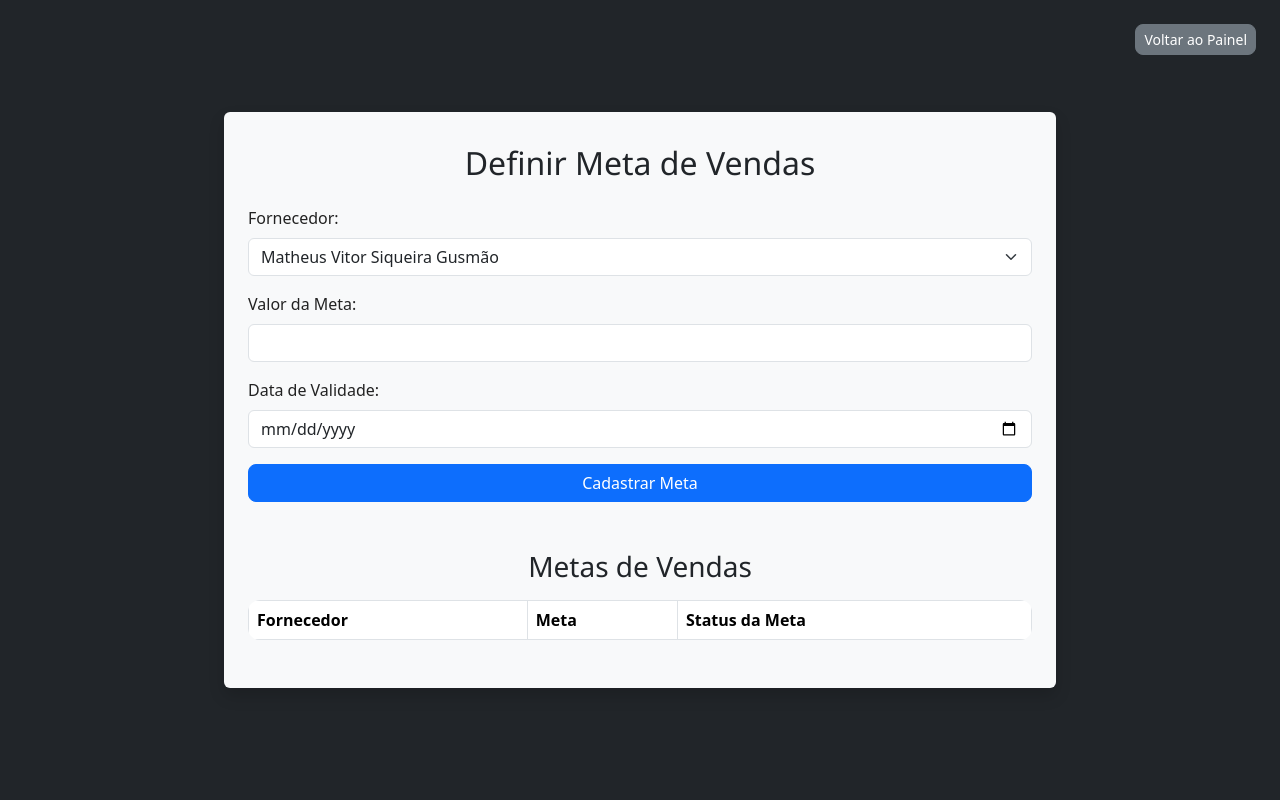
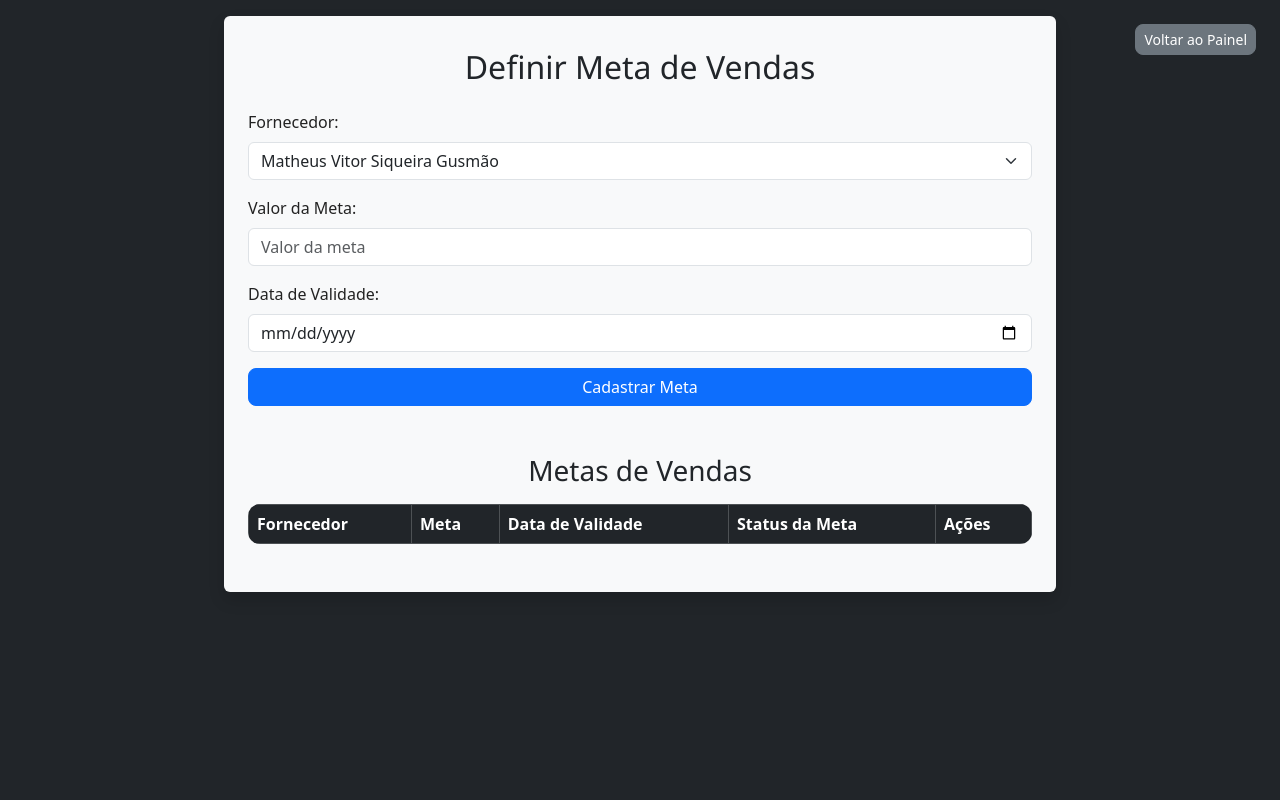
Before and after one commit to MatheusVSG/projeto_bartira_modas, a PHP site: page /view/administrador/metas_funcionario.php in a window 1280 px wide. Run offline with PHP 8.4, Linux system fonts and the light colour scheme; a user stored in the database is signed in; data comes from the database, SQL or seed files in the repository; lists and menus that the app fills with data are empty; some libraries are stand-ins or nearby versions.

Commit message:
Ultimo do dia

```diff
--- a/projeto_lab_db/controller/produto/salvar_produto.php
+++ b/projeto_lab_db/controller/produto/salvar_produto.php
@@ -19,7 +19,6 @@ $sql = "INSERT INTO produtos (nome, valor_unidade, foto, modificado_por, tipo_id
 if ($conn->query($sql)) {
     $produto_id = $conn->insert_id;
 
-    // Inserir tamanhos com suas respectivas quantidades
     if (isset($_POST['tamanhos']) && is_array($_POST['tamanhos'])) {
         foreach ($_POST['tamanhos'] as $index => $tamanho) {
             $tamanho = mysqli_real_escape_string($conn, $tamanho);
--- a/projeto_lab_db/view/administrador/cadastro_administrador.php
+++ b/projeto_lab_db/view/administrador/cadastro_administrador.php
@@ -27,7 +27,7 @@ if (!isset($_SESSION['usuario_id']) || $_SESSION['tipo_usuario'] != 'admin') {
             <button type="submit" name="cadastrar" class="btn btn-success">Salvar</button>
         </form>
 
-        <a href="home_adm.php" class="btn btn-secondary btn-sm position-fixed" style="top: 24px; right: 24px; z-index: 999;">Voltar ao Painel</a>
+        <a href="home_adm.php" class="btn btn-secondary btn-sm position-fixed" style="top: 24px; right: 24px; z-index: 999;">Voltar</a>
     </div>
 
     <script src="https://cdn.jsdelivr.net/npm/bootstrap@5.3.5/dist/js/bootstrap.bundle.min.js" integrity="sha384-k6d4wzSIapyDyv1kpU366/PK5hCdSbCRGRCMv+eplOQJWyd1fbcAu9OCUj5zNLiq" crossorigin="anonymous" defer></script>
--- a/projeto_lab_db/view/administrador/editar_administrador.php
+++ b/projeto_lab_db/view/administrador/editar_administrador.php
@@ -27,6 +27,9 @@ $admin = $result->fetch_assoc();
 
 <body class="bg-dark text-light">
     <div class="container py-4">
+        <div class="d-flex justify-content-end mb-2 gap-2">
+            <a href="listar_administrador.php" class="btn btn-secondary btn-sm position-fixed" style="top: 24px; right: 24px; z-index: 999;">Voltar</a>
+        </div>
         <h1 class="text-center text-warning mb-4">Editar Administrador</h1>
 
         <form action="../../controller/administrador/administrador_controller.php" method="POST" class="bg-light text-dark p-4 rounded shadow">
@@ -44,7 +47,6 @@ $admin = $result->fetch_assoc();
 
             <div class="d-flex justify-content-start gap-2 mt-3">
                 <button type="submit" name="editar" class="btn btn-success">Atualizar</button>
-                <a href="listar_administrador.php" class="btn btn-secondary">Voltar</a>
             </div>
         </form>
     </div>
--- a/projeto_lab_db/view/administrador/metas_funcionario.php
+++ b/projeto_lab_db/view/administrador/metas_funcionario.php
@@ -13,6 +13,7 @@ if (
 
 if ($_SERVER['REQUEST_METHOD'] == 'POST' && $_SESSION['tipo_usuario'] == 'admin') {
 
+    if (isset($_POST['cadastrar'])) {
         $vendedor_id = $_POST['vendedor_id'];
         $meta_valor = $_POST['meta_valor'];
         $data_validade = $_POST['data_validade'];
@@ -22,23 +23,43 @@ if ($_SERVER['REQUEST_METHOD'] == 'POST' && $_SESSION['tipo_usuario'] == 'admin'
                   VALUES ('$vendedor_id', '$meta_valor', '$data_validade', '$modificado_por')";
 
         if (mysqli_query($conn, $query)) {
-        echo "<div class='alert alert-success text-center' role='alert'>Meta cadastrada com sucesso!</div>";
+            $_SESSION['success_message'] = "Meta cadastrada com sucesso!";
         } else {
-        echo "<div class='alert alert-danger text-center' role='alert'>Erro ao cadastrar meta: " . mysqli_error($conn) . "</div>";
+            $_SESSION['error_message'] = "Erro ao cadastrar meta: " . mysqli_error($conn);
+        }
+        header("Location: metas_funcionario.php");
+        exit;
+    }
+
+    if (isset($_POST['excluir_meta'])) {
+        $meta_id = $_POST['vendedor_id'];
+
+        $query = "DELETE FROM meta_vendas WHERE id = '$meta_id'";
+
+        if (mysqli_query($conn, $query)) {
+            $_SESSION['success_message'] = "Meta excluída com sucesso!";
+        } else {
+            $_SESSION['error_message'] = "Erro ao excluir meta: " . mysqli_error($conn);
+        }
+        header("Location: metas_funcionario.php");
+        exit;
     }
 }
 
-
 if ($_SESSION['tipo_usuario'] == 'admin') {
-    $query_vendedores = "SELECT v.id AS vendedor_id, v.nome AS vendedor_nome, m.valor AS meta_valor, m.status AS meta_status
-                         FROM vendedores v
-                         LEFT JOIN meta_vendas m ON v.id = m.fk_vendedor_id
-                         WHERE m.data_validade >= CURDATE()";
+    $query_vendedores = "SELECT m.id AS meta_id, v.nome AS vendedor_nome, m.valor AS meta_valor, m.data_validade, SUM(vd.valor_total) AS total_vendas
+                         FROM meta_vendas m
+                         JOIN vendedores v ON m.fk_vendedor_id = v.id
+                         LEFT JOIN vendas vd ON v.id = vd.fk_vendedor_id AND vd.data_venda BETWEEN m.data_criacao AND m.data_validade
+                         WHERE m.data_validade >= CURDATE()
+                         GROUP BY m.id";
 } else {
-    $query_vendedores = "SELECT v.id AS vendedor_id, v.nome AS vendedor_nome, m.valor AS meta_valor, m.status AS meta_status
-                         FROM vendedores v
-                         LEFT JOIN meta_vendas m ON v.id = m.fk_vendedor_id
-                         WHERE v.id = {$_SESSION['usuario_id']} AND m.data_validade >= CURDATE()";
+    $query_vendedores = "SELECT m.id AS meta_id, v.nome AS vendedor_nome, m.valor AS meta_valor, m.data_validade, SUM(vd.valor_total) AS total_vendas
+                         FROM meta_vendas m
+                         JOIN vendedores v ON m.fk_vendedor_id = v.id
+                         LEFT JOIN vendas vd ON v.id = vd.fk_vendedor_id AND vd.data_venda BETWEEN m.data_criacao AND m.data_validade
+                         WHERE m.fk_vendedor_id = {$_SESSION['usuario_id']} AND m.data_validade >= CURDATE()
+                         GROUP BY m.id";
 }
 
 $result_vendedores = mysqli_query($conn, $query_vendedores);
@@ -59,8 +80,35 @@ $result_vendedores = mysqli_query($conn, $query_vendedores);
     </style>
 </head>
 
-<body>
-    <div class="w-100 vh-100 d-flex flex-column justify-content-center align-items-center bg-dark p-3">
+<body class="bg-dark text-light">
+
+    <?php
+    if (isset($_SESSION['success_message'])) {
+    ?>
+        <div class="position-absolute top-0 start-0 pt-3 ps-3" style="z-index: 1050;">
+            <div class="alert alert-success alert-dismissible fade show mb-0" role="alert">
+                <?= $_SESSION['success_message'] ?>
+                <button type="button" class="btn-close" data-bs-dismiss="alert" aria-label="Close"></button>
+            </div>
+        </div>
+    <?php
+        unset($_SESSION['success_message']);
+    }
+
+    if (isset($_SESSION['error_message'])) {
+    ?>
+        <div class="position-absolute top-0 start-0 pt-3 ps-3" style="z-index: 1050;">
+            <div class="alert alert-danger alert-dismissible fade show mb-0" role="alert">
+                <?= $_SESSION['error_message'] ?>
+                <button type="button" class="btn-close" data-bs-dismiss="alert" aria-label="Close"></button>
+            </div>
+        </div>
+    <?php
+        unset($_SESSION['error_message']);
+    }
+    ?>
+
+    <div class="w-100 d-flex flex-column justify-content-center align-items-center bg-dark p-3">
         <div class="col-12 col-sm-10 col-md-8 col-lg-8 bg-light p-4 rounded shadow position-relative">
             <a href="home_adm.php" class="btn btn-secondary btn-sm position-fixed" style="top: 24px; right: 24px; z-index: 999;">Voltar ao Painel</a>
             <div class="d-flex justify-content-end mb-2 gap-2">
@@ -82,23 +130,25 @@ $result_vendedores = mysqli_query($conn, $query_vendedores);
                     </div>
                     <div class="mb-3">
                         <label for="meta_valor" class="form-label">Valor da Meta:</label>
-                        <input type="number" step="0.01" name="meta_valor" class="form-control" required>
+                        <input type="number" step="0.01" name="meta_valor" class="form-control" id="meta_valor" placeholder="Valor da meta" required>
                     </div>
                     <div class="mb-3">
                         <label for="data_validade" class="form-label">Data de Validade:</label>
                         <input type="date" name="data_validade" class="form-control" required>
                     </div>
-                    <button type="submit" class="btn btn-primary w-100">Cadastrar Meta</button>
+                    <button type="submit" name="cadastrar" class="btn btn-primary w-100">Cadastrar Meta</button>
                 </form>
             <?php endif; ?>
 
             <h3 class="text-center text-dark mt-5 mb-3">Metas de Vendas</h3>
             <table class="table table-striped table-bordered">
-                <thead>
+                <thead class="table-dark" style="display: table-header-group;">
                     <tr>
                         <th>Fornecedor</th>
                         <th>Meta</th>
+                        <th>Data de Validade</th>
                         <th>Status da Meta</th>
+                        <th>Ações</th>
                     </tr>
                 </thead>
                 <tbody>
@@ -106,17 +156,48 @@ $result_vendedores = mysqli_query($conn, $query_vendedores);
                         <tr>
                             <td><?= $vendedor['vendedor_nome']; ?></td>
                             <td><?= $vendedor['meta_valor']; ?></td>
+                            <td><?= date('d/m/Y', strtotime($vendedor['data_validade'])); ?></td>
                             <td>
                                 <?php
-                                if (isset($vendedor['meta_status'])) {
-                                    echo $vendedor['meta_status'] == 1 ? "Meta atingida" : "Meta não atingida";
-                                } else {
-                                    echo "Meta não definida";
+                                $meta_valor = $vendedor['meta_valor'];
+                                $total_vendas = $vendedor['total_vendas'] ?? 0;
+                                $porcentagem = ($meta_valor > 0) ? round(($total_vendas / $meta_valor) * 100, 2) : 0;
+                                $porcentagem_display = number_format($porcentagem, 2) . '%';
+
+                                // Definir a cor da barra de progresso
+                                $progress_class = 'bg-danger'; // Vermelho por padrão (0-25%)
+                                if ($porcentagem > 25 && $porcentagem <= 50) {
+                                    $progress_class = 'bg-warning'; // Laranja (25-50%)
+                                } elseif ($porcentagem > 50 && $porcentagem <= 75) {
+                                    $progress_class = 'bg-info'; // Azul (50-75%)
+                                } elseif ($porcentagem > 75) {
+                                    $progress_class = 'bg-success'; // Verde (75%+) e 100%
                                 }
+
                                 ?>
+                                <?php if ($meta_valor > 0): ?>
+                                    <div class="progress">
+                                        <div class="progress-bar <?= $progress_class ?>" role="progressbar" style="width: <?= min(100, $porcentagem) ?>%;" aria-valuenow="<?= $porcentagem ?>" aria-valuemin="0" aria-valuemax="100">
+
+                                        </div>
+                                    </div>
+                                    <span class="ms-2"><?= $porcentagem_display ?></span>
+                                <?php else: ?>
+                                    Meta não definida
+                                <?php endif; ?>
                             </td>
-
-
+                            <td>
+                                <?php if ($_SESSION['tipo_usuario'] == 'admin'): ?>
+                                    <a href="editar_meta.php?id=<?= $vendedor['meta_id'] ?>" class="btn btn-warning btn-sm me-2">Editar</a>
+                                    <form method="POST" action="metas_funcionario.php" style="display:inline;">
+                                        <input type="hidden" name="excluir_meta">
+                                        <input type="hidden" name="vendedor_id" value="<?= $vendedor['meta_id'] ?>">
+                                        <button type="submit" class="btn btn-danger btn-sm" onclick="return confirm('Tem certeza que deseja excluir esta meta?\')">Excluir</button>
+                                    </form>
+                                <?php else: ?>
+                                    <span>Sem permissão</span>
+                                <?php endif; ?>
+                            </td>
                         </tr>
                     <?php endwhile; ?>
                 </tbody>
--- a/projeto_lab_db/view/forma_pagto/listar_forma_pagto.php
+++ b/projeto_lab_db/view/forma_pagto/listar_forma_pagto.php
@@ -26,7 +26,7 @@ $result = mysqli_query($conn, "SELECT * FROM forma_pagto");
 
 <body>
     <div class="w-100 vh-100 d-flex flex-column justify-content-center align-items-center bg-dark p-3">
-        <div class="col-12 col-sm-8 col-md-6 col-lg-8 bg-light p-4 rounded shadow">
+        <div class="col-12 col-sm-8 col-md-6 col-lg-6 bg-light p-4 rounded shadow">
             <h2 class="text-center text-dark mb-4">Formas de Pagamento</h2>
 
             <a href="cadastrar_forma_pagto.php" class="btn btn-primary mb-3">Nova Forma de Pagamento</a>
--- a/projeto_lab_db/view/logs/listar_logs.php
+++ b/projeto_lab_db/view/logs/listar_logs.php
@@ -29,7 +29,7 @@ if (!$result) {
 <body class="bg-dark text-light">
 
     <div class="w-100 vh-100 d-flex flex-column justify-content-center align-items-center bg-dark p-3">
-        <a href="../administrador/home_adm.php" class="btn btn-secondary btn-sm position-fixed" style="top: 24px; right: 24px; z-index: 999;">Voltar ao Painel</a>
+        <a href="../administrador/home_adm.php" class="btn btn-secondary btn-sm position-fixed" style="top: 24px; right: 24px; z-index: 999;">Voltar</a>
         <div class="col-12 col-sm-10 col-md-9 col-lg-8 bg-light p-2 rounded shadow">
             <h2 class="text-center text-dark mb-3">Logs do Sistema</h2>
 
```
Also changed, not shown: projeto_lab_db/view/administrador/editar_meta.php (added, +109 -0 lines), projeto_lab_db/view/forma_pagto/cadastrar_forma_pagto.php (+7 -7 lines), projeto_lab_db/view/vendedor/editar_vendedor.php (+8 -4 lines). Lines whose indentation alone changed are shown as unchanged.
